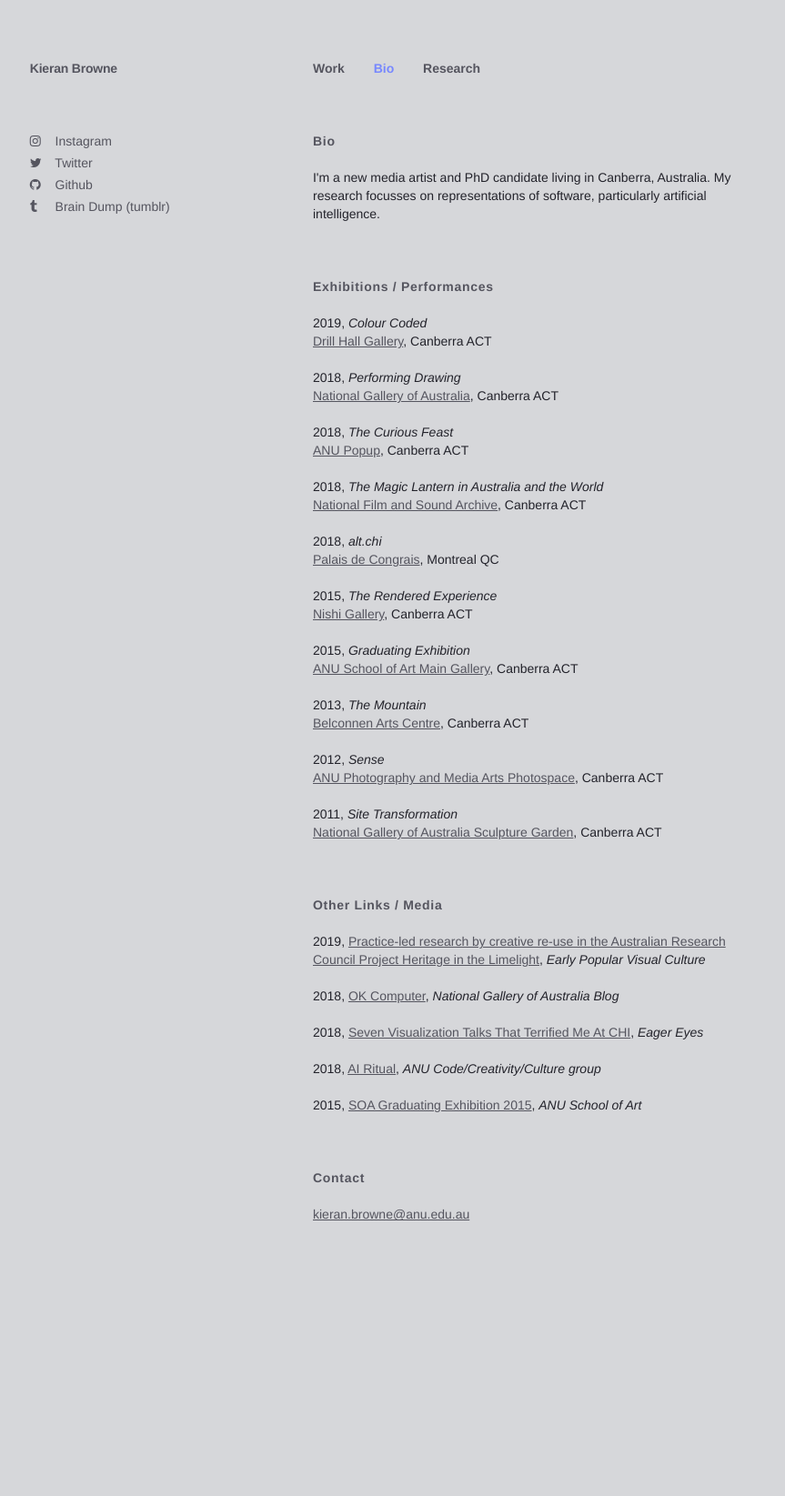
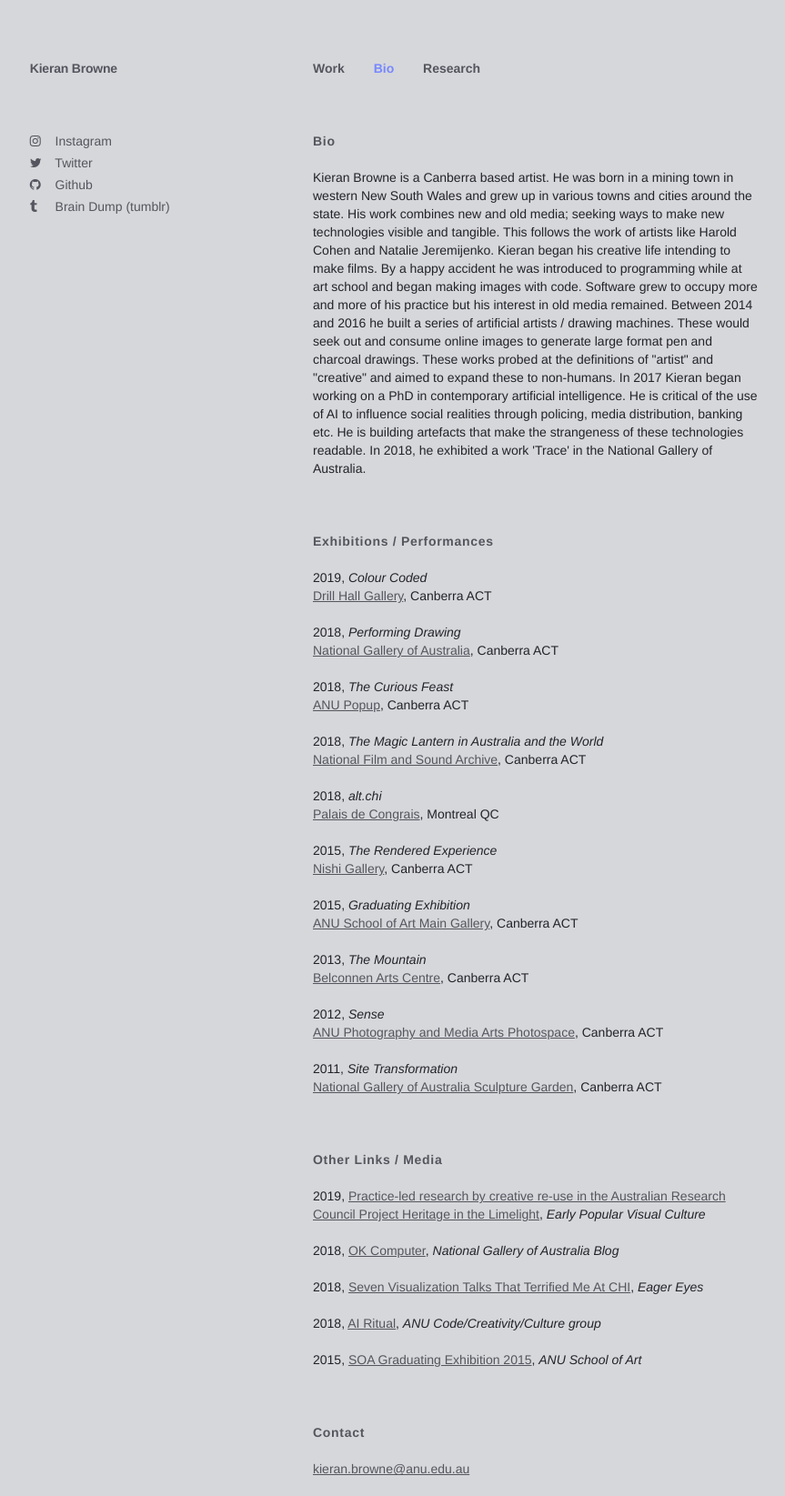
Before and after one commit to kieranbrowne/kieranbrowne.github.io, a Jekyll site: the page built from bio.html, in a window 1280 px wide. Shown: the whole page at 91% size, without its empty margins (106-969 px from the left). Built offline with Jekyll 4.4.1, drawn with Linux system fonts in a browser that asks for light colours; before the commit the page ends 1365 px from its top, so only the background shows below that.

Commit message:
updated bio

```diff
--- a/bio.html
+++ b/bio.html
@@ -27,8 +27,15 @@
     <div class="bio">
       <h2>Bio</h2>
       <p>
-      I'm a new media artist and PhD candidate living in Canberra, Australia.
-      My research focusses on representations of software, particularly artificial intelligence.
+Kieran Browne is a Canberra based artist. He was born in a mining town in western New South Wales and grew up in various towns and cities around the state. His work combines new and old media; seeking ways to make new technologies visible and tangible. This follows the work of artists like Harold Cohen and Natalie Jeremijenko.
+
+Kieran began his creative life intending to make films. By a happy accident he was introduced to programming while at art school and began making images with code. Software grew to occupy more and more of his practice but his interest in old media remained.
+
+Between 2014 and 2016 he built a series of artificial artists / drawing machines. These would seek out and consume online images to generate large format pen and charcoal drawings. These works probed at the definitions of "artist" and "creative" and aimed to expand these to non-humans.
+
+In 2017 Kieran began working on a PhD in contemporary artificial intelligence. He is critical of the use of AI to influence social realities through policing, media distribution, banking etc. He is building artefacts that make the strangeness of these technologies readable.
+
+In 2018, he exhibited a work 'Trace' in the National Gallery of Australia.
       </p>
 
       <h2>Exhibitions / Performances</h2>
```
Also changed, not shown: _works/2018-4-21-the-other-side.md (+1 -1 lines).
